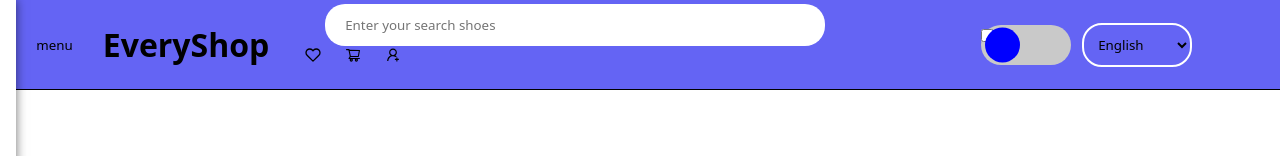
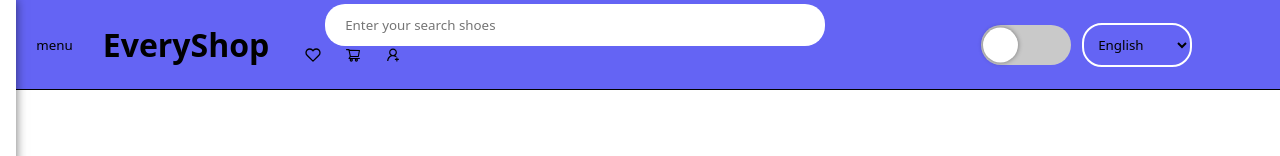
Before and after one commit to LucsasL/EveryShop, a React (Create React App) app in the folder everyshop/: page / in a window 1280 px wide. Shown: the top 156 px of the page. Built offline with nearby package versions, Linux system fonts and the light colour scheme.

Commit message:
I simply can't do a simple toggle

```diff
--- a/everyshop/src/components/Header.jsx
+++ b/everyshop/src/components/Header.jsx
@@ -40,8 +40,11 @@ const Header = () => {
           </div>
 
           <div className="configDiv">
-            <label htmlFor="themeInp">
+            <label htmlFor="themeInp" className="toggleBody">
               <input type="checkbox" name="theme" id="themeInp" />
+              <span>
+                <i className="thumb"></i>
+              </span>
             </label>
 
             <select name="languageSel" id="langSel">
--- a/everyshop/src/sass/styleComponents/_header.scss
+++ b/everyshop/src/sass/styleComponents/_header.scss
@@ -54,36 +54,43 @@ header {
       position: relative;
 
       cursor: pointer;
+    }
 
     input {
-        // display: none;
+      display: none;
     }
 
-      &::after {
+    i.thumb {
       content: '';
-        background: blue;
+      background: white;
+      box-shadow: 0px 0px 5px rgba(0, 0, 0, 0.419);
+
       width: 35px;
       height: 35px;
       border-radius: 50%;
 
       position: absolute;
       top: 50%;
-        left: 5%;
+      left: 3%;
       transform: translateY(-50%);
+      transition: all .5s ease;
     }
 
-      input:checked ~ &::after {
+    input:checked ~ span i.thumb {
       content: '';
-        background: blue;
+      background: rgb(14, 14, 14);
       width: 35px;
       height: 35px;
       border-radius: 50%;
 
       position: absolute;
       top: 50%;
-        left: 95%;
-        transform: translateY(-50%);
+      left: 97%;
+      transform: translate(-100%, -50%);
     }
+
+    input:checked ~ .toggleBody {
+      background: #000;
     }
   }
 
--- a/everyshop/src/styles/index.css
+++ b/everyshop/src/styles/index.css
@@ -102,27 +102,35 @@ header .configDiv label {
   position: relative;
   cursor: pointer;
 }
-header .configDiv label::after {
+header .configDiv input {
+  display: none;
+}
+header .configDiv i.thumb {
   content: "";
-  background: blue;
+  background: white;
+  box-shadow: 0px 0px 5px rgba(0, 0, 0, 0.419);
   width: 35px;
   height: 35px;
   border-radius: 50%;
   position: absolute;
   top: 50%;
-  left: 5%;
+  left: 3%;
   transform: translateY(-50%);
+  transition: all 0.5s ease;
 }
-input:checked ~ header .configDiv label::after {
+header .configDiv input:checked ~ span i.thumb {
   content: "";
-  background: blue;
+  background: rgb(14, 14, 14);
   width: 35px;
   height: 35px;
   border-radius: 50%;
   position: absolute;
   top: 50%;
-  left: 95%;
-  transform: translateY(-50%);
+  left: 97%;
+  transform: translate(-100%, -50%);
+}
+header .configDiv input:checked ~ .toggleBody {
+  background: #000;
 }
 header select {
   background: transparent;
```
Also changed, not shown: 1 other file (tests, documents, lock files or other folders). Lines whose indentation alone changed are shown as unchanged.
